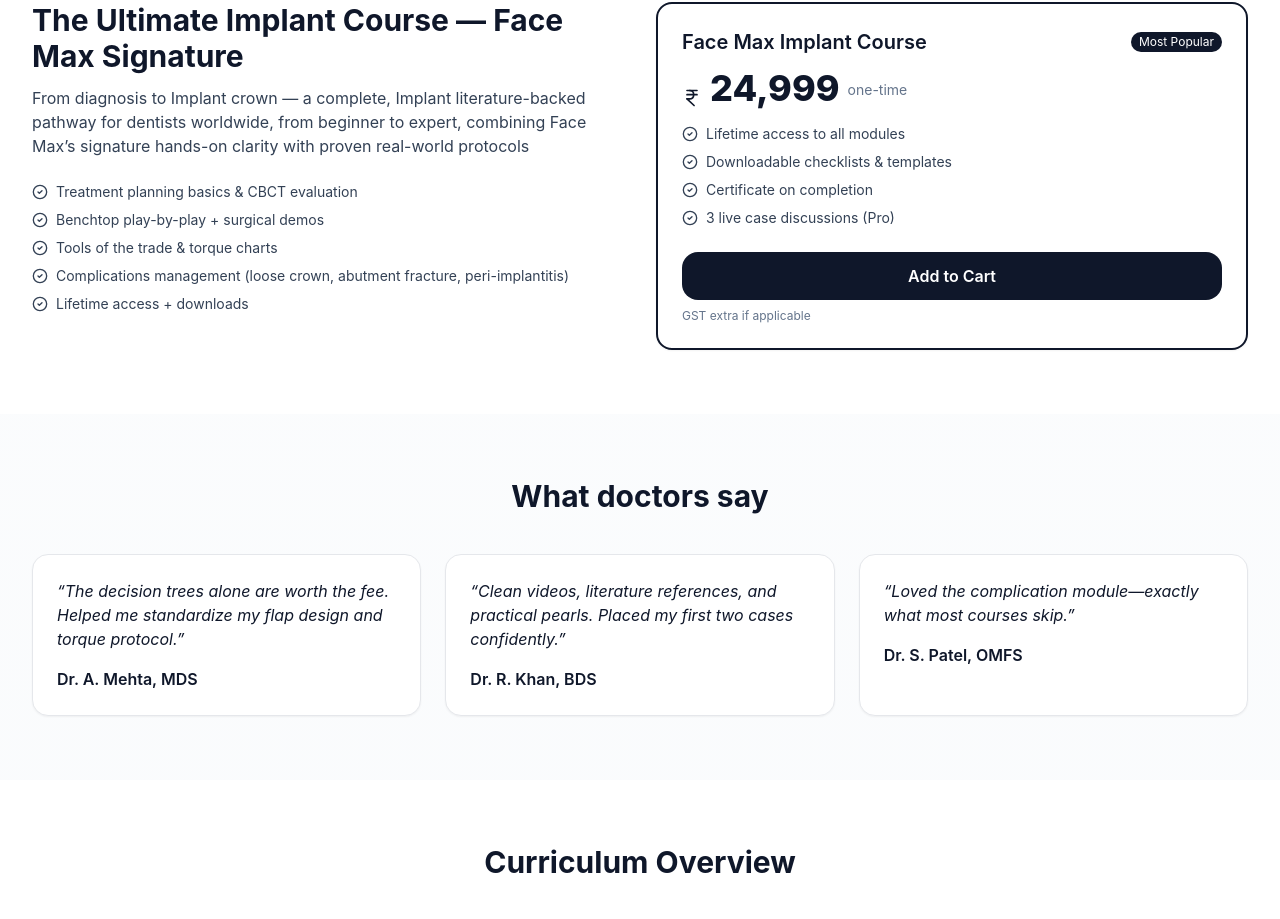
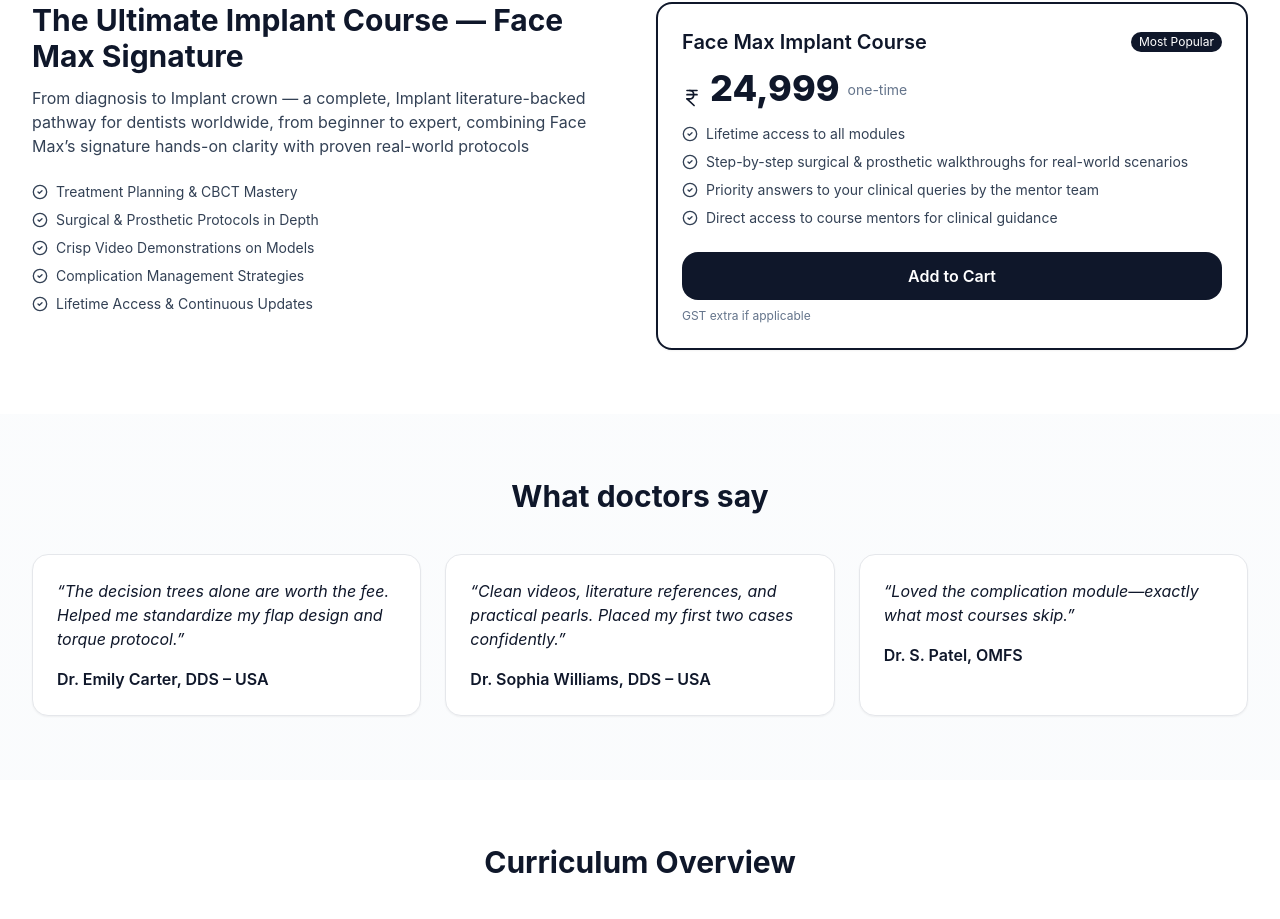
Before and after one commit to shubham4289/face-max-landing, a Next.js app: page / in a window 1280 px wide. Shown: the part 2422-3341 px from the top of the page. Built offline with nearby package versions, Linux system fonts and the light colour scheme.

Commit message:
Update page.tsx

```diff
--- a/app/page.tsx
+++ b/app/page.tsx
@@ -159,12 +159,12 @@
 
 const testimonials = [
   {
-    name: "Dr. A. Mehta, MDS",
+    name: "Dr. Emily Carter, DDS – USA",
     text:
       "The decision trees alone are worth the fee. Helped me standardize my flap design and torque protocol.",
   },
   {
-    name: "Dr. R. Khan, BDS",
+    name: "Dr. Sophia Williams, DDS – USA",
     text:
       "Clean videos, literature references, and practical pearls. Placed my first two cases confidently.",
   },
@@ -352,11 +352,11 @@
               </p>
               <ul className="mt-6 space-y-2 text-sm text-slate-700">
                 {[
-                  "Treatment planning basics & CBCT evaluation",
-                  "Benchtop play-by-play + surgical demos",
-                  "Tools of the trade & torque charts",
-                  "Complications management (loose crown, abutment fracture, peri-implantitis)",
-                  "Lifetime access + downloads",
+                  "Treatment Planning & CBCT Mastery",
+                  "Surgical & Prosthetic Protocols in Depth",
+                  "Crisp Video Demonstrations on Models",
+                  "Complication Management Strategies",
+                  "Lifetime Access & Continuous Updates",
                 ].map((b, i) => (
                   <li key={i} className="flex items-start gap-2">
                     <CheckCircle2 className="w-4 h-4 mt-0.5" /> {b}
@@ -381,13 +381,13 @@
                   <CheckCircle2 className="w-4 h-4 mt-0.5" /> Lifetime access to all modules
                 </li>
                 <li className="flex gap-2 items-start">
-                  <CheckCircle2 className="w-4 h-4 mt-0.5" /> Downloadable checklists & templates
+                  <CheckCircle2 className="w-4 h-4 mt-0.5" /> Step-by-step surgical & prosthetic walkthroughs for real-world scenarios
                 </li>
                 <li className="flex gap-2 items-start">
-                  <CheckCircle2 className="w-4 h-4 mt-0.5" /> Certificate on completion
+                  <CheckCircle2 className="w-4 h-4 mt-0.5" /> Priority answers to your clinical queries by the mentor team
                 </li>
                 <li className="flex gap-2 items-start">
-                  <CheckCircle2 className="w-4 h-4 mt-0.5" /> 3 live case discussions (Pro)
+                  <CheckCircle2 className="w-4 h-4 mt-0.5" /> Direct access to course mentors for clinical guidance
                 </li>
               </ul>
               <a
```
